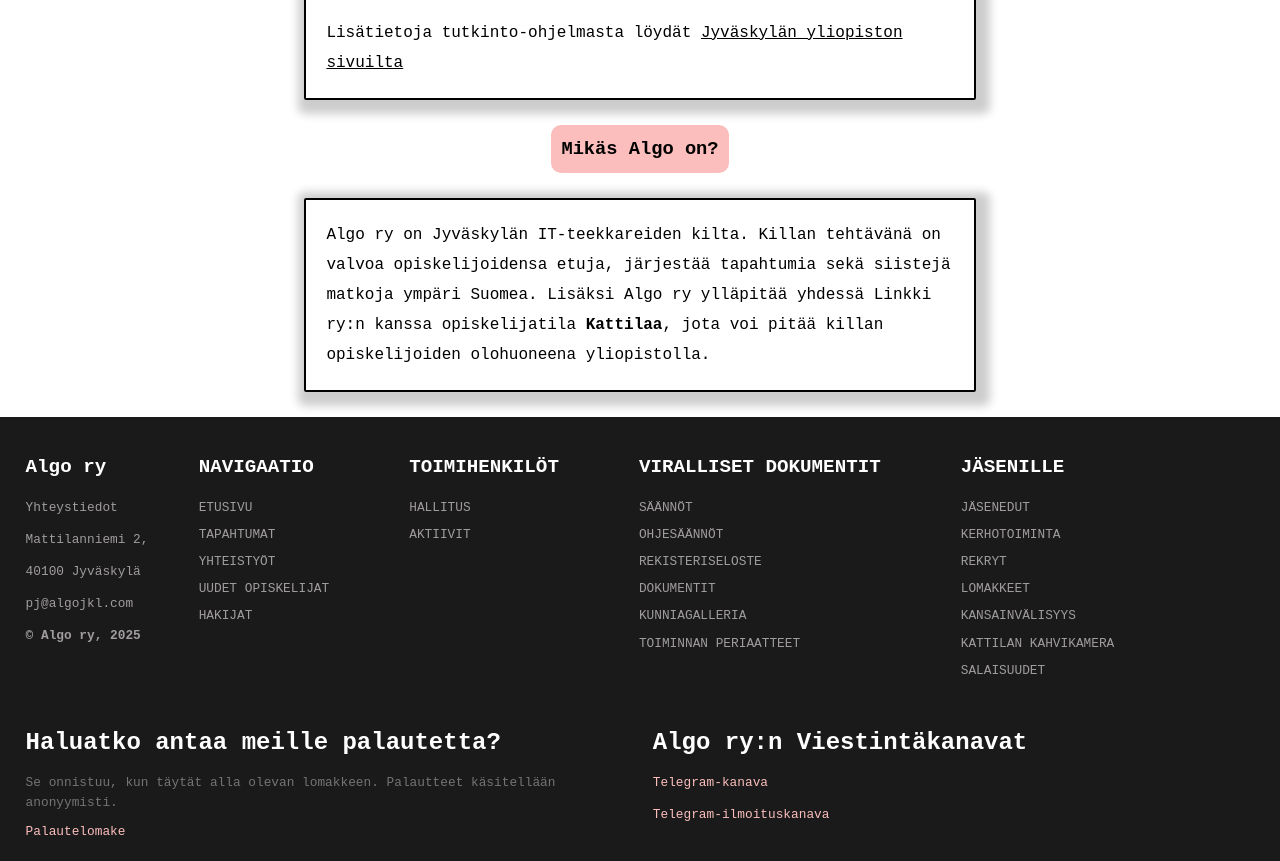
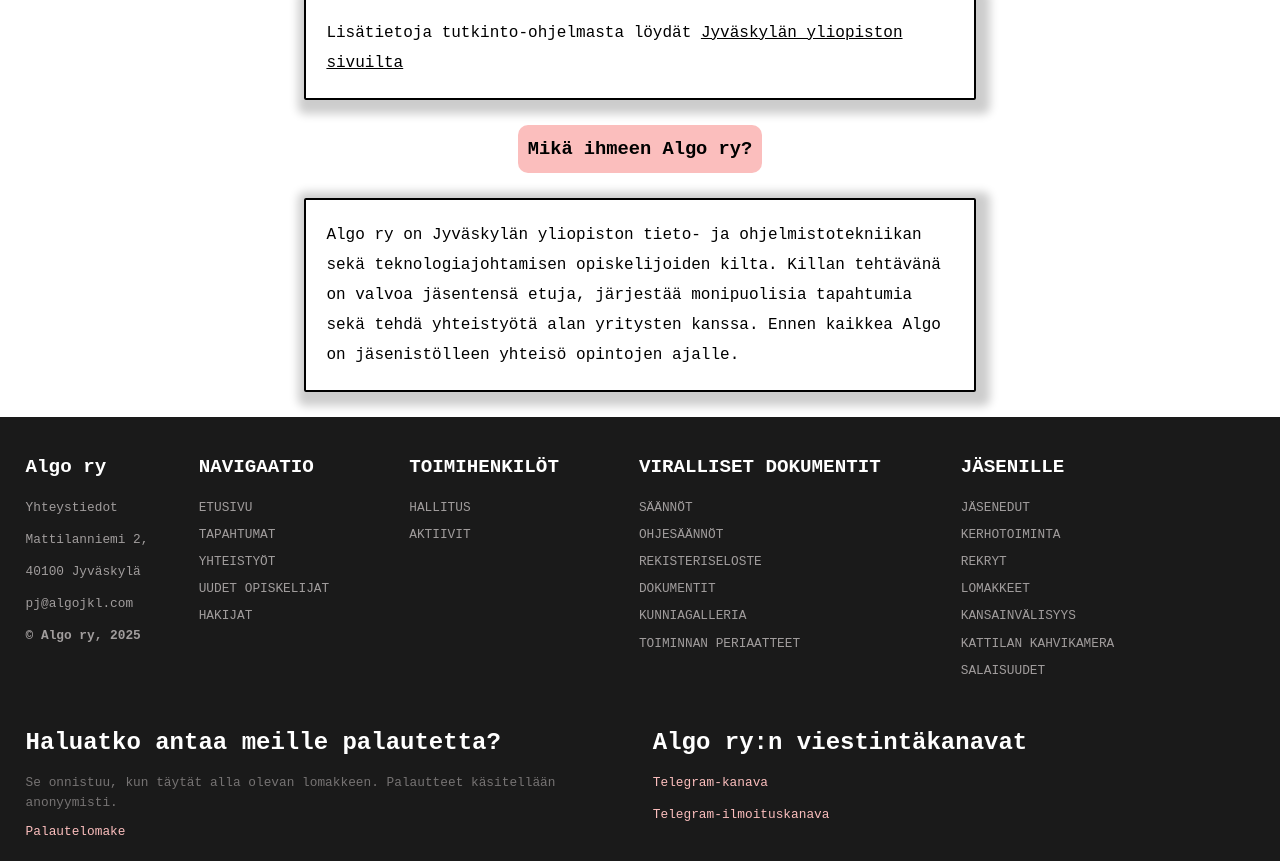
Before and after one commit to kurkilmo/algojkl, a React (Vite) app in the folder algojkl-frontend/: page /hakijalle in a window 1280 px wide. Shown: the part 2302-3163 px from the top of the page. Built offline with nearby package versions, Linux system fonts and the light colour scheme; no server answers; the HTML template or start-up script is replaced by a standard one.

Commit message:
hakijat-teksti

```diff
--- a/algojkl-frontend/src/components/footer.jsx
+++ b/algojkl-frontend/src/components/footer.jsx
@@ -105,7 +105,7 @@
           </a>
         </div>
         <div className="feedback">
-          <h3>Algo ry:n Viestintäkanavat</h3>
+          <h3>Algo ry:n viestintäkanavat</h3>
           <p>
             <a href="https://t.me/+8y92cuFA8bozNGI0">Telegram-kanava</a>
           </p>
--- a/algojkl-frontend/src/pages/HakijatPage.jsx
+++ b/algojkl-frontend/src/pages/HakijatPage.jsx
@@ -117,13 +117,9 @@
           </li>
         </ul>
         <p>Lisätietoja tutkinto-ohjelmasta löydät <a href="https://www.jyu.fi/fi/tule-opiskelemaan/tutustu-aloihimme/tekniikka/teknologiajohtamisen-opinnot">Jyväskylän yliopiston sivuilta</a></p>
-        <h3>Mikäs Algo on?</h3>
+        <h3>Mikä ihmeen Algo ry?</h3>
         <p>
-          Algo ry on Jyväskylän IT-teekkareiden kilta. Killan tehtävänä on
-          valvoa opiskelijoidensa etuja, järjestää tapahtumia sekä siistejä
-          matkoja ympäri Suomea. Lisäksi Algo ry ylläpitää yhdessä Linkki ry:n
-          kanssa opiskelijatila <strong>Kattilaa</strong>, jota voi pitää killan
-          opiskelijoiden olohuoneena yliopistolla.
+         Algo ry on Jyväskylän yliopiston tieto- ja ohjelmistotekniikan sekä teknologiajohtamisen opiskelijoiden kilta. Killan tehtävänä on valvoa jäsentensä etuja, järjestää monipuolisia tapahtumia sekä tehdä yhteistyötä alan yritysten kanssa. Ennen kaikkea Algo on jäsenistölleen yhteisö opintojen ajalle.
         </p>
       </div>
     </div>
```
Also changed, not shown: 1 other file (tests, documents, lock files or other folders).
